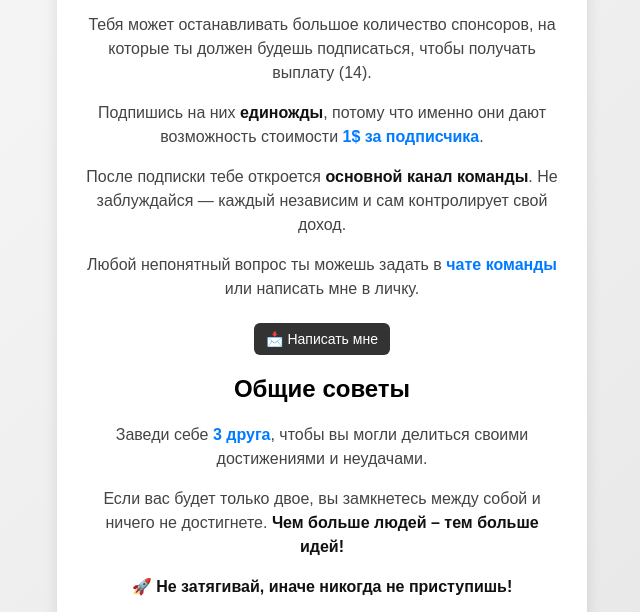
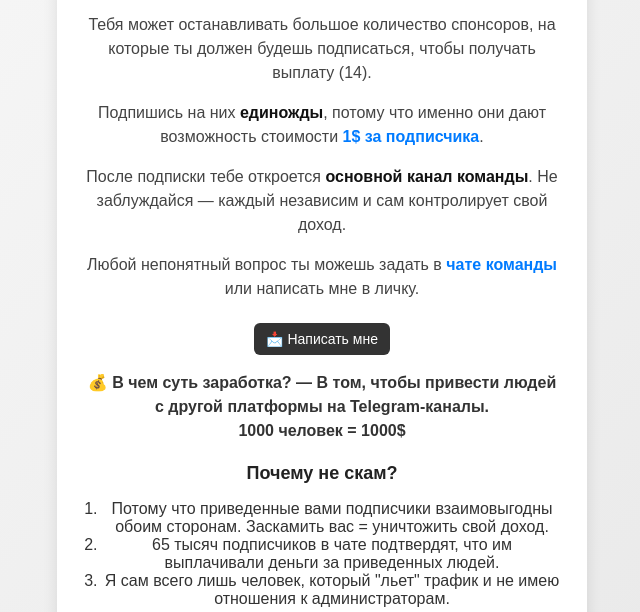
Before and after one commit to minchc/Arbiragelinks, a plain HTML site: page novice.html in a window 1280 px wide. Shown: the part 153-765 px from the top of the page, without its empty margins (318-958 px from the left). Drawn offline with Linux system fonts and the light colour scheme.

Commit message:
Update novice.html

```diff
--- a/novice.html
+++ b/novice.html
@@ -124,6 +124,19 @@
 
         <a class="small-button" href="https://t.me/drizer05" target="_blank">📩 Написать мне</a>
 
+        <p style="font-size: 16px; font-weight: bold; color: #333; margin-bottom: 15px;">
+    💰 В чем суть заработка? — В том, чтобы привести людей с другой платформы на Telegram-каналы.<br>
+    1000 человек = 1000$
+</p>
+        <h2 style="font-size: 18px; color: #222; margin-top: 20px;">Почему не скам?</h2>
+<ol style="font-size: 16px; color: #333; padding-left: 20px;">
+    <li>Потому что приведенные вами подписчики взаимовыгодны обоим сторонам. Заскамить вас = уничтожить свой доход.</li>
+    <li>65 тысяч подписчиков в чате подтвердят, что им выплачивали деньги за приведенных людей.</li>
+    <li>Я сам всего лишь человек, который "льет" трафик и не имею отношения к администраторам.</li>
+</ol>
+
+
+
         <h2>Общие советы</h2>
 
         <p>Заведи себе <span class="highlight">3 друга</span>, чтобы вы могли делиться своими достижениями и неудачами.</p>
```
